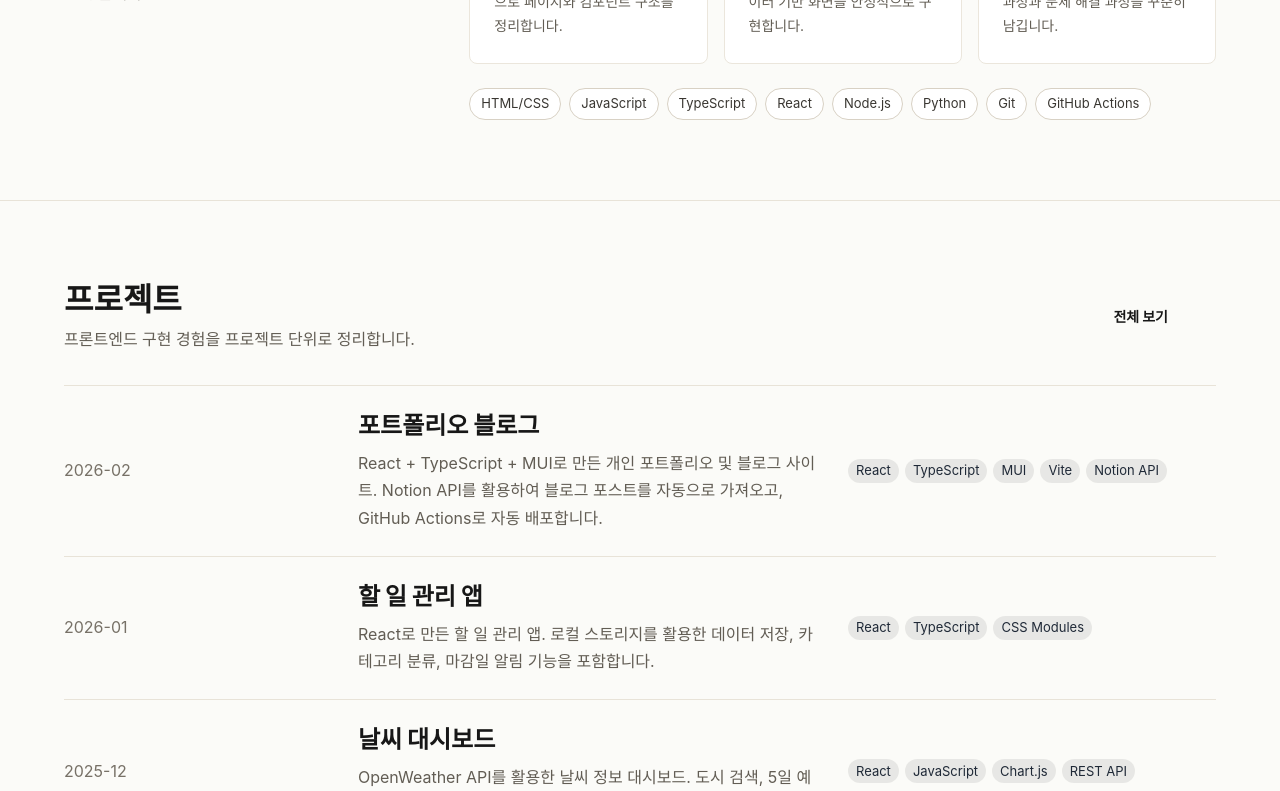
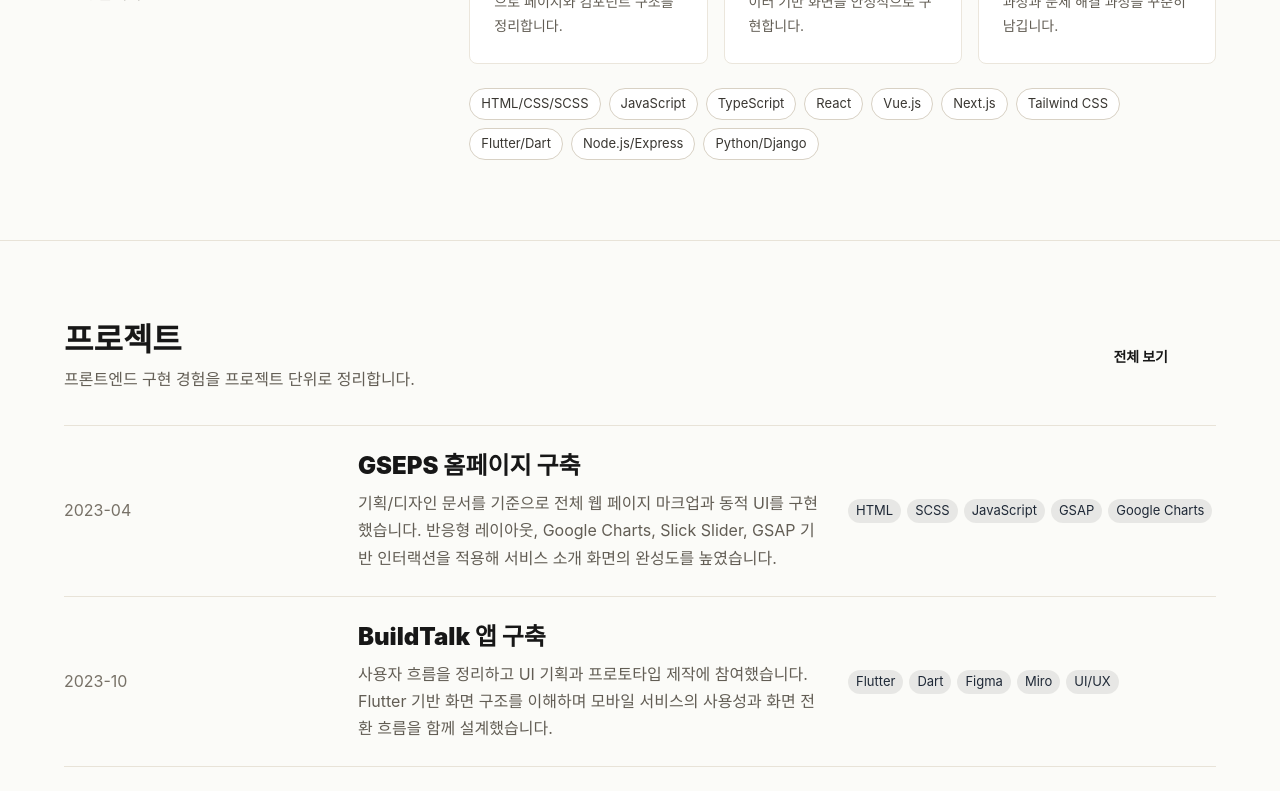
Before and after one commit to wynsumhi/wynsumhi.github.io, a React (Vite) app: page / in a window 1280 px wide. Shown: the part 980-1771 px from the top of the page. Built offline with nearby package versions, Linux system fonts and the light colour scheme; some icons are missing; a web font is replaced by a local one.

Commit message:
chore: 이력 기반 프로젝트와 기술 스택 정리

```diff
--- a/src/data/projects.ts
+++ b/src/data/projects.ts
@@ -1,20 +1,75 @@
 /**
  * 프로젝트 데이터
  *
- * 포트폴리오 페이지에 표시할 프로젝트 목록입니다.
- * 새 프로젝트를 추가하려면 이 배열에 객체를 추가하면 됩니다.
- *
- * 각 필드 설명은 src/types/portfolio.ts의 Project 인터페이스를 참고하세요.
+ * 포트폴리오 페이지와 홈 화면에서 사용하는 대표 프로젝트 목록입니다
  */
 import type { Project } from "@/types/portfolio";
 
 export const projects: Project[] = [
   {
-    id: "1",
-    title: "포트폴리오 블로그",
+    id: "gseps-homepage",
+    title: "GSEPS 홈페이지 구축",
     description:
-      "React + TypeScript + MUI로 만든 개인 포트폴리오 및 블로그 사이트. Notion API를 활용하여 블로그 포스트를 자동으로 가져오고, GitHub Actions로 자동 배포합니다.",
+      "기획/디자인 문서를 기준으로 전체 웹 페이지 마크업과 동적 UI를 구현했습니다. 반응형 레이아웃, Google Charts, Slick Slider, GSAP 기반 인터랙션을 적용해 서비스 소개 화면의 완성도를 높였습니다.",
     thumbnail: "https://picsum.photos/800/400?random=10",
+    tech: ["HTML", "SCSS", "JavaScript", "GSAP", "Google Charts"],
+    links: {
+      demo: "https://www.gseps.com/",
+    },
+    period: {
+      start: "2023-04",
+      end: "2023-10",
+    },
+  },
+  {
+    id: "buildtalk-app",
+    title: "BuildTalk 앱 구축",
+    description:
+      "사용자 흐름을 정리하고 UI 기획과 프로토타입 제작에 참여했습니다. Flutter 기반 화면 구조를 이해하며 모바일 서비스의 사용성과 화면 전환 흐름을 함께 설계했습니다.",
+    thumbnail: "https://picsum.photos/800/400?random=11",
+    tech: ["Flutter", "Dart", "Figma", "Miro", "UI/UX"],
+    links: {
+      demo: "https://play.google.com/store/apps/details?id=it.buildtec.buildtalk&hl=ko",
+    },
+    period: {
+      start: "2023-10",
+      end: "2024-03",
+    },
+  },
+  {
+    id: "okocc-homepage",
+    title: "OKOCC 홈페이지 지원",
+    description:
+      "웹 표준을 기준으로 반응형 페이지와 동적 UI를 구현했습니다. 라이브러리를 활용한 슬라이드/콘텐츠 영역을 구성하고 유지보수 가능한 마크업 구조를 정리했습니다.",
+    thumbnail: "https://picsum.photos/800/400?random=12",
+    tech: ["HTML", "CSS", "JavaScript", "Responsive Web", "Slick Slider"],
+    links: {
+      demo: "https://okocc.or.kr/homepage/index.do",
+    },
+    period: {
+      start: "2024-04",
+      end: "2024-06",
+    },
+  },
+  {
+    id: "platform-homepage",
+    title: "사내 플랫폼 홈페이지 구축",
+    description:
+      "관리자가 데이터를 등록하고 확인할 수 있는 플랫폼 화면을 구현했습니다. 파일 업로드, 조건별 스타일 처리, 경력/급여 계산, 카카오 API 기반 주소 검색 등 업무 흐름에 필요한 기능을 화면에 연결했습니다.",
+    thumbnail: "https://picsum.photos/800/400?random=13",
+    tech: ["JavaScript", "Thymeleaf", "Spring Boot", "Kakao API", "SSR"],
+    links: {},
+    period: {
+      start: "2024-08",
+      end: "2025-01",
+    },
+  },
+  {
+    id: "portfolio-blog",
+    title: "개인 포트폴리오 블로그",
+    description:
+      "React와 TypeScript로 만든 개인 포트폴리오입니다. Notion API로 Tech Blog 글을 가져오고 GitHub Actions를 통해 GitHub Pages에 배포합니다.",
+    thumbnail: "https://picsum.photos/800/400?random=14",
     tech: ["React", "TypeScript", "MUI", "Vite", "Notion API"],
     links: {
       github: "https://github.com/wynsumhi",
@@ -23,34 +78,4 @@ export const projects: Project[] = [
       start: "2026-02",
     },
   },
-  {
-    id: "2",
-    title: "할 일 관리 앱",
-    description:
-      "React로 만든 할 일 관리 앱. 로컬 스토리지를 활용한 데이터 저장, 카테고리 분류, 마감일 알림 기능을 포함합니다.",
-    thumbnail: "https://picsum.photos/800/400?random=11",
-    tech: ["React", "TypeScript", "CSS Modules"],
-    links: {
-      github: "https://github.com/wynsumhi",
-    },
-    period: {
-      start: "2026-01",
-      end: "2026-01",
-    },
-  },
-  {
-    id: "3",
-    title: "날씨 대시보드",
-    description:
-      "OpenWeather API를 활용한 날씨 정보 대시보드. 도시 검색, 5일 예보, 시각화 차트를 포함합니다.",
-    thumbnail: "https://picsum.photos/800/400?random=12",
-    tech: ["React", "JavaScript", "Chart.js", "REST API"],
-    links: {
-      github: "https://github.com/wynsumhi",
-    },
-    period: {
-      start: "2025-12",
-      end: "2025-12",
-    },
-  },
 ];
--- a/src/data/skills.ts
+++ b/src/data/skills.ts
@@ -1,12 +1,7 @@
 /**
  * 기술 스택 데이터
  *
- * 포트폴리오 페이지에 표시할 기술 스택 목록입니다.
- * level은 1(입문) ~ 5(고급)으로 숙련도를 나타냅니다.
- *
- * 새 기술을 추가하려면:
- * 1. 기존 카테고리에 items 배열에 추가하거나
- * 2. 새 카테고리 객체를 배열에 추가하면 됩니다.
+ * 포트폴리오 페이지에 표시할 기술 역량 목록입니다
  */
 import type { Skill } from "@/types/portfolio";
 
@@ -14,24 +9,41 @@ export const skills: Skill[] = [
   {
     category: "Frontend",
     items: [
-      { name: "HTML/CSS", level: 3 },
-      { name: "JavaScript", level: 3 },
-      { name: "TypeScript", level: 2 },
-      { name: "React", level: 2 },
+      { name: "HTML/CSS/SCSS", level: 4 },
+      { name: "JavaScript", level: 4 },
+      { name: "TypeScript", level: 3 },
+      { name: "React", level: 3 },
+      { name: "Vue.js", level: 3 },
+      { name: "Next.js", level: 2 },
+      { name: "Tailwind CSS", level: 3 },
+      { name: "Flutter/Dart", level: 2 },
     ],
   },
   {
     category: "Backend",
     items: [
-      { name: "Node.js", level: 2 },
-      { name: "Python", level: 2 },
+      { name: "Node.js/Express", level: 2 },
+      { name: "Python/Django", level: 2 },
+      { name: "MySQL/PostgreSQL", level: 2 },
+      { name: "REST API", level: 3 },
     ],
   },
   {
     category: "DevOps",
     items: [
-      { name: "Git", level: 3 },
+      { name: "Git/GitHub", level: 3 },
+      { name: "GitLab", level: 2 },
       { name: "GitHub Actions", level: 2 },
+      { name: "GitHub Pages", level: 3 },
+    ],
+  },
+  {
+    category: "Design",
+    items: [
+      { name: "Figma", level: 4 },
+      { name: "UI/UX 기획", level: 3 },
+      { name: "Notion", level: 4 },
+      { name: "Slack", level: 3 },
     ],
   },
 ];
```
